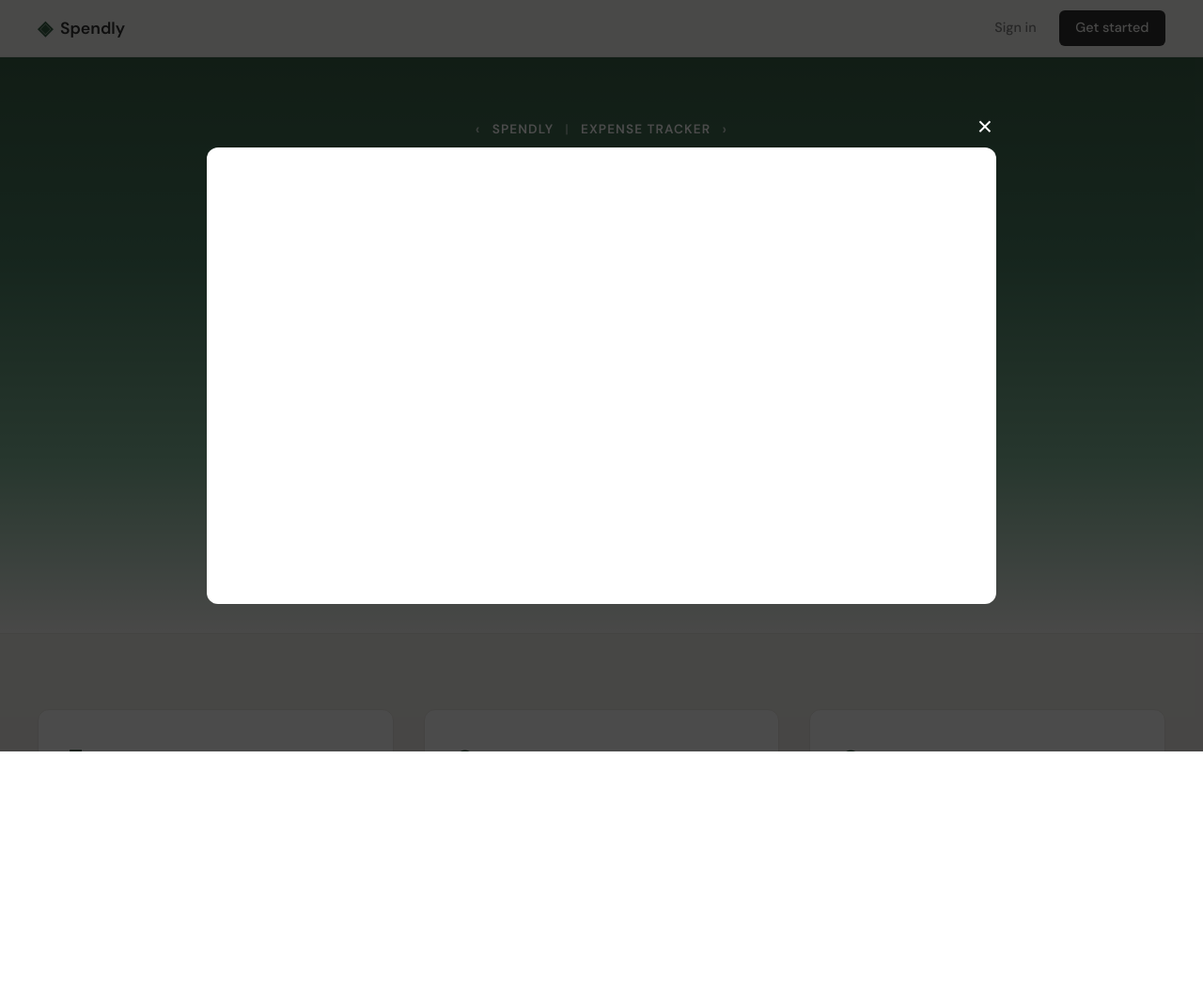
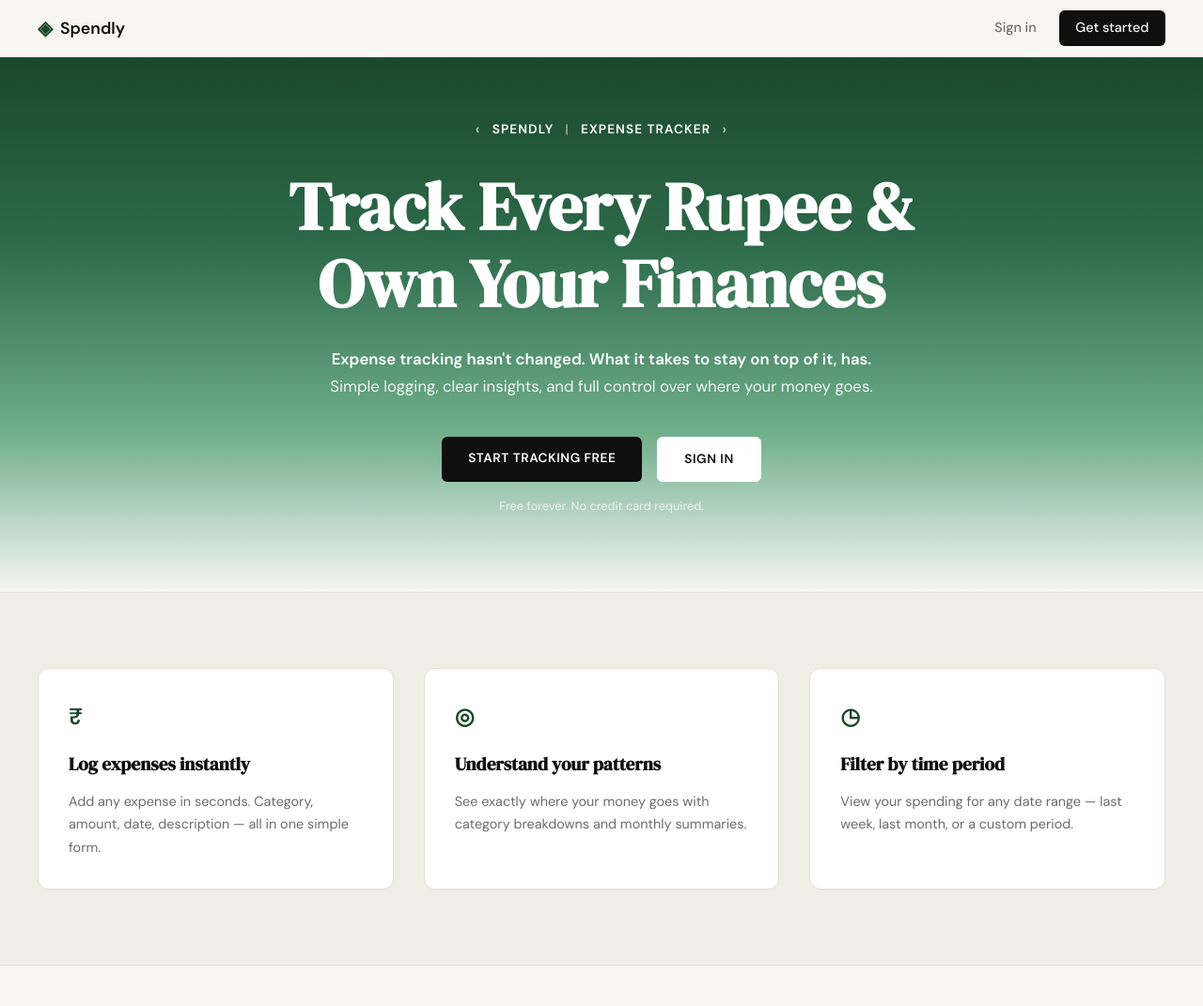
Before and after one commit to bansalpranjal758-lang/Spendly, a Flask app: page / in a window 1280 px wide. Shown: the top 1071 px of the page at 94% size. Before the commit the page ends 800 px from the top, so only its background shows below. Run offline with Flask 3, Linux system fonts and the light colour scheme.

Commit message:
Remove how-it-works video modal from landing page
Co-Authored-By: Claude Sonnet 5 <noreply@anthropic.com>
Claude-Session: https://claude.ai/code/session_01E8kcJwR9EJWvCW9RcJNzhy

```diff
--- a/static/css/landing.css
+++ b/static/css/landing.css
@@ -96,81 +96,3 @@
     .hero-banner { padding: 3rem 1.25rem 3.5rem; }
     .hero-banner-actions { flex-direction: column; align-items: center; }
 }
-
-/* ------------------------------------------------------------------ */
-/* Hero video trigger + modal                                          */
-/* ------------------------------------------------------------------ */
-
-.hero-video-trigger {
-    display: inline-flex;
-    align-items: center;
-    gap: 0.5rem;
-    margin-top: 1.5rem;
-    background: none;
-    border: none;
-    color: #ffffff;
-    font-family: var(--font-body);
-    font-size: 0.9rem;
-    font-weight: 600;
-    cursor: pointer;
-    text-decoration: underline;
-    text-underline-offset: 3px;
-    opacity: 0.9;
-    transition: opacity 0.2s;
-}
-
-.hero-video-trigger:hover { opacity: 1; }
-
-.hero-video-trigger-icon {
-    font-size: 0.65rem;
-}
-
-.modal-overlay {
-    position: fixed;
-    inset: 0;
-    background: rgba(15, 15, 15, 0.75);
-    display: flex;
-    align-items: center;
-    justify-content: center;
-    padding: 2rem;
-    z-index: 1000;
-}
-
-.modal-box {
-    position: relative;
-    width: 100%;
-    max-width: 840px;
-    background: var(--paper-card);
-    border-radius: var(--radius-md);
-    padding: 1rem;
-}
-
-.modal-close {
-    position: absolute;
-    top: -2.5rem;
-    right: 0;
-    background: none;
-    border: none;
-    color: #ffffff;
-    font-size: 1.75rem;
-    line-height: 1;
-    cursor: pointer;
-    padding: 0.25rem;
-}
-
-.modal-video-wrapper {
-    position: relative;
-    width: 100%;
-    padding-bottom: 56.25%;
-    border-radius: var(--radius-sm);
-    overflow: hidden;
-}
-
-.modal-video-wrapper iframe {
-    position: absolute;
-    top: 0;
-    left: 0;
-    width: 100%;
-    height: 100%;
-    border: 0;
-}
--- a/templates/landing.html
+++ b/templates/landing.html
@@ -30,27 +30,8 @@
             <a href="{{ url_for('login') }}" class="btn-banner-secondary">Sign In</a>
         </div>
         <p class="hero-banner-caption">Free forever. No credit card required.</p>
-        <button type="button" class="hero-video-trigger" id="how-it-works-btn">
-            <span class="hero-video-trigger-icon">&#9654;</span> See how it works
-        </button>
     </div>
 </section>
-
-<div class="modal-overlay" id="video-modal-overlay" hidden>
-    <div class="modal-box">
-        <button type="button" class="modal-close" id="video-modal-close" aria-label="Close video">&times;</button>
-        <div class="modal-video-wrapper">
-            <iframe
-                id="video-modal-iframe"
-                src=""
-                title="How Spendly works"
-                frameborder="0"
-                allow="autoplay; encrypted-media; picture-in-picture"
-                allowfullscreen>
-            </iframe>
-        </div>
-    </div>
-</div>
 
 <section class="features">
     <div class="features-inner">
@@ -81,40 +62,3 @@
 </section>
 
 {% endblock %}
-
-{% block scripts %}
-<script>
-(function () {
-    var trigger = document.getElementById('how-it-works-btn');
-    var overlay = document.getElementById('video-modal-overlay');
-    var closeBtn = document.getElementById('video-modal-close');
-    var iframe = document.getElementById('video-modal-iframe');
-    var videoUrl = 'https://www.youtube.com/embed/dQw4w9WgXcQ';
-
-    function openModal() {
-        iframe.src = videoUrl + '?autoplay=1';
-        overlay.hidden = false;
-    }
-
-    function closeModal() {
-        overlay.hidden = true;
-        iframe.src = '';
-    }
-
-    trigger.addEventListener('click', openModal);
-    closeBtn.addEventListener('click', closeModal);
-
-    overlay.addEventListener('click', function (event) {
-        if (event.target === overlay) {
-            closeModal();
-        }
-    });
-
-    document.addEventListener('keydown', function (event) {
-        if (event.key === 'Escape' && !overlay.hidden) {
-            closeModal();
-        }
-    });
-})();
-</script>
-{% endblock %}
```
